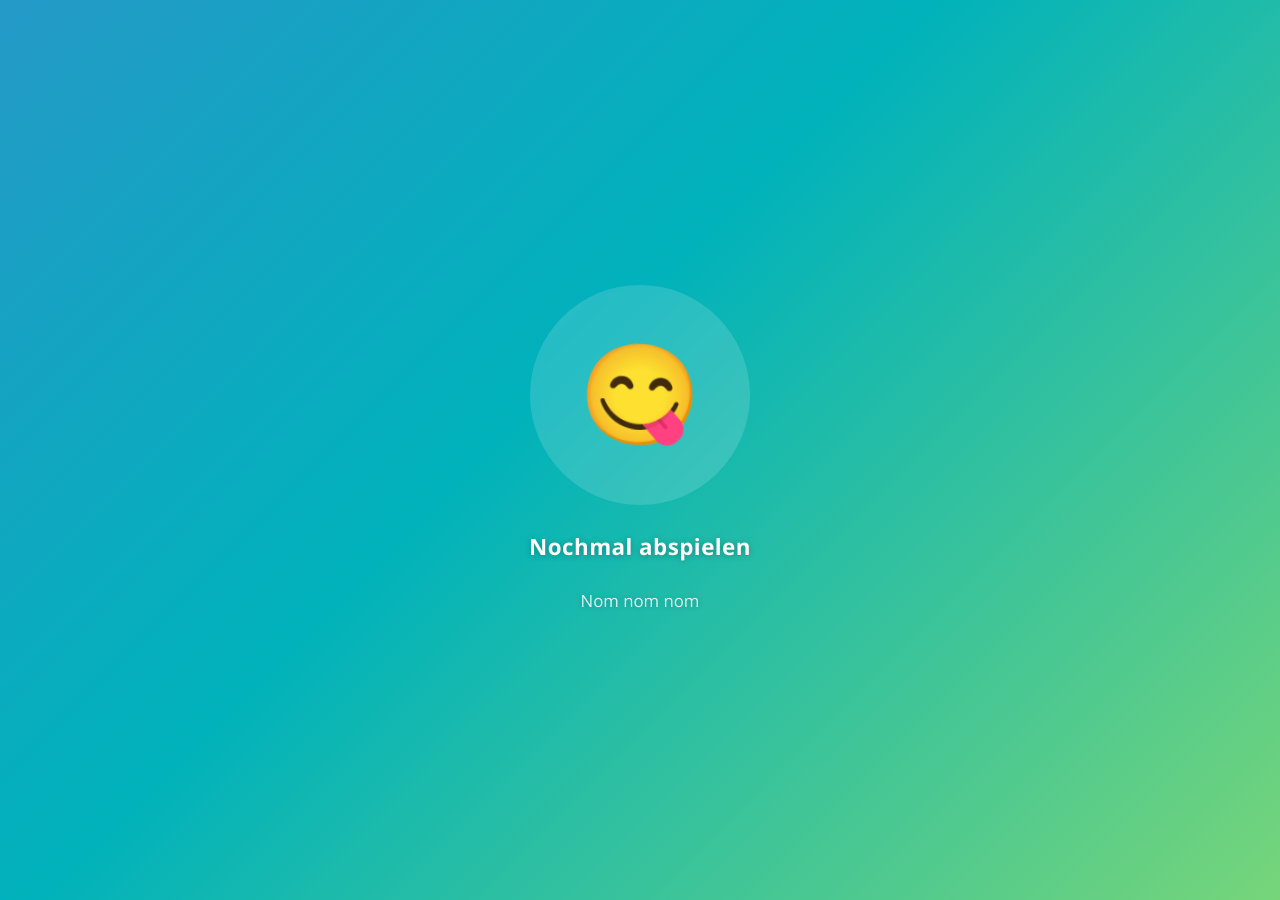
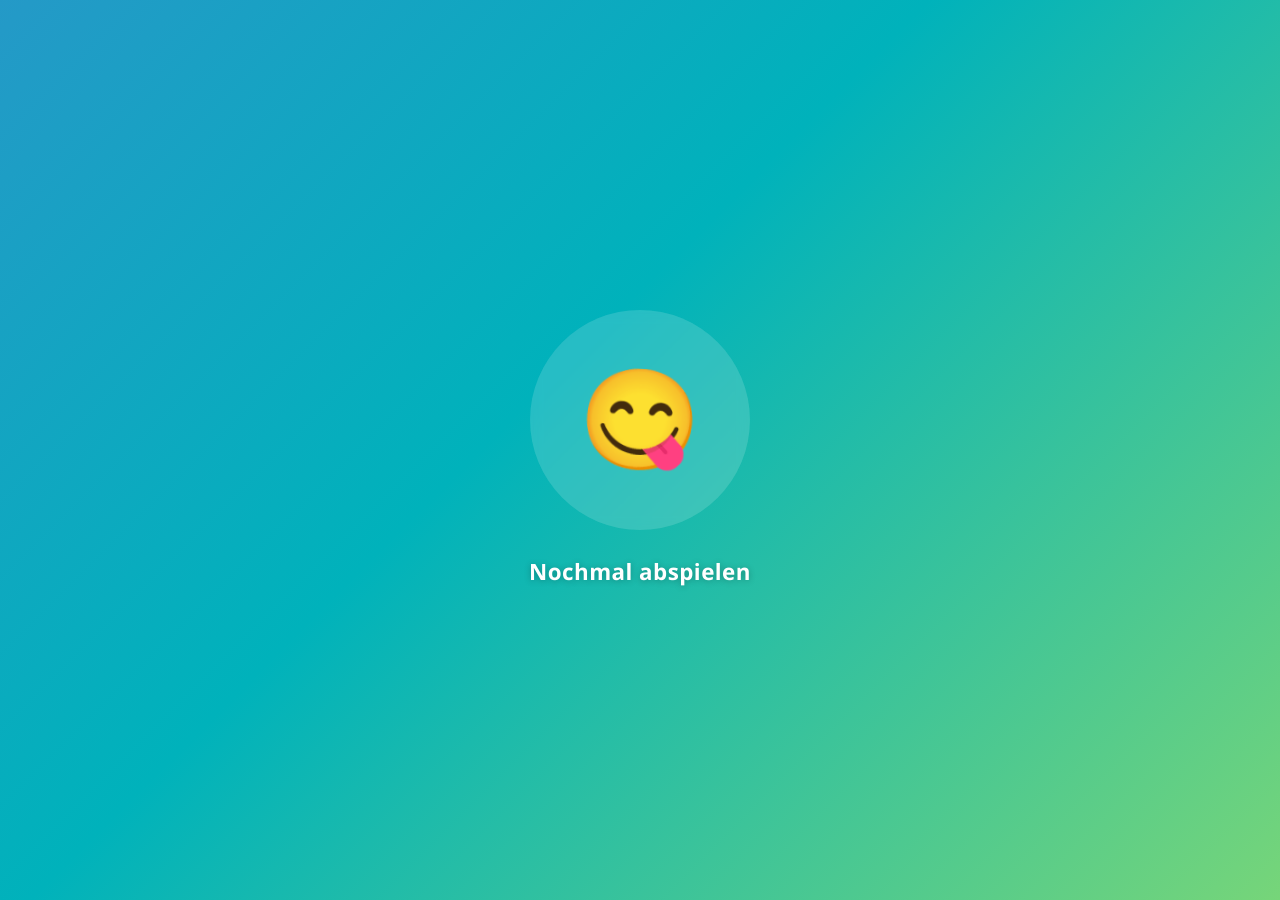
Before and after one commit to Open-Innovation-City/oic-bielefeld-website, a Jekyll site: the page built from _sounds/nom.md, in a window 1280 px wide. Built offline with Jekyll 4.4.1, drawn with Linux system fonts in a browser that asks for light colours.

Commit message:
Page-Title bei Sounds deaktiviert

```diff
--- a/_layouts/sound.html
+++ b/_layouts/sound.html
@@ -15,7 +15,6 @@
     </button>
 
     <p id="sound-hint">Tippe zum Abspielen</p>
-    {% if page.title %}<p id="sound-title">{{ page.title }}</p>{% endif %}
 
 </main>
 
```
